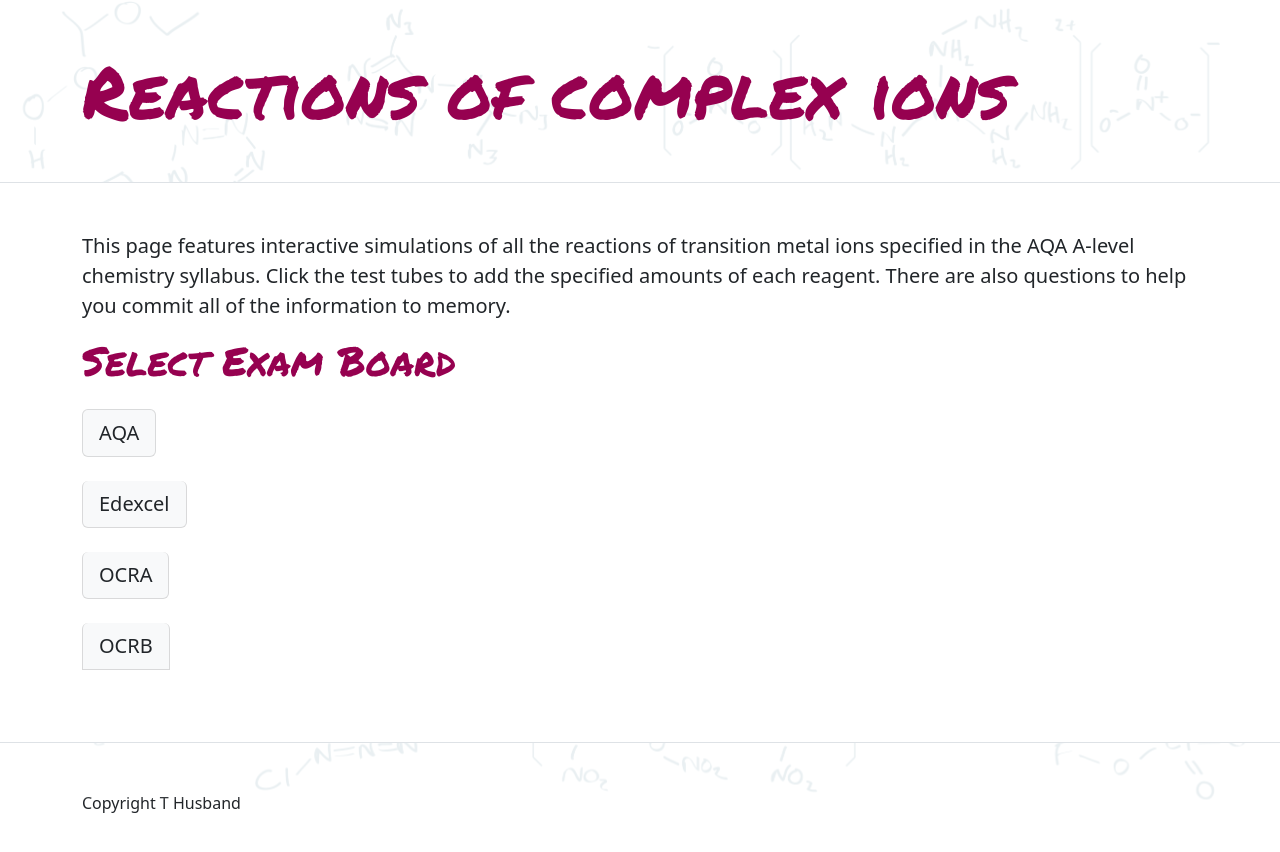
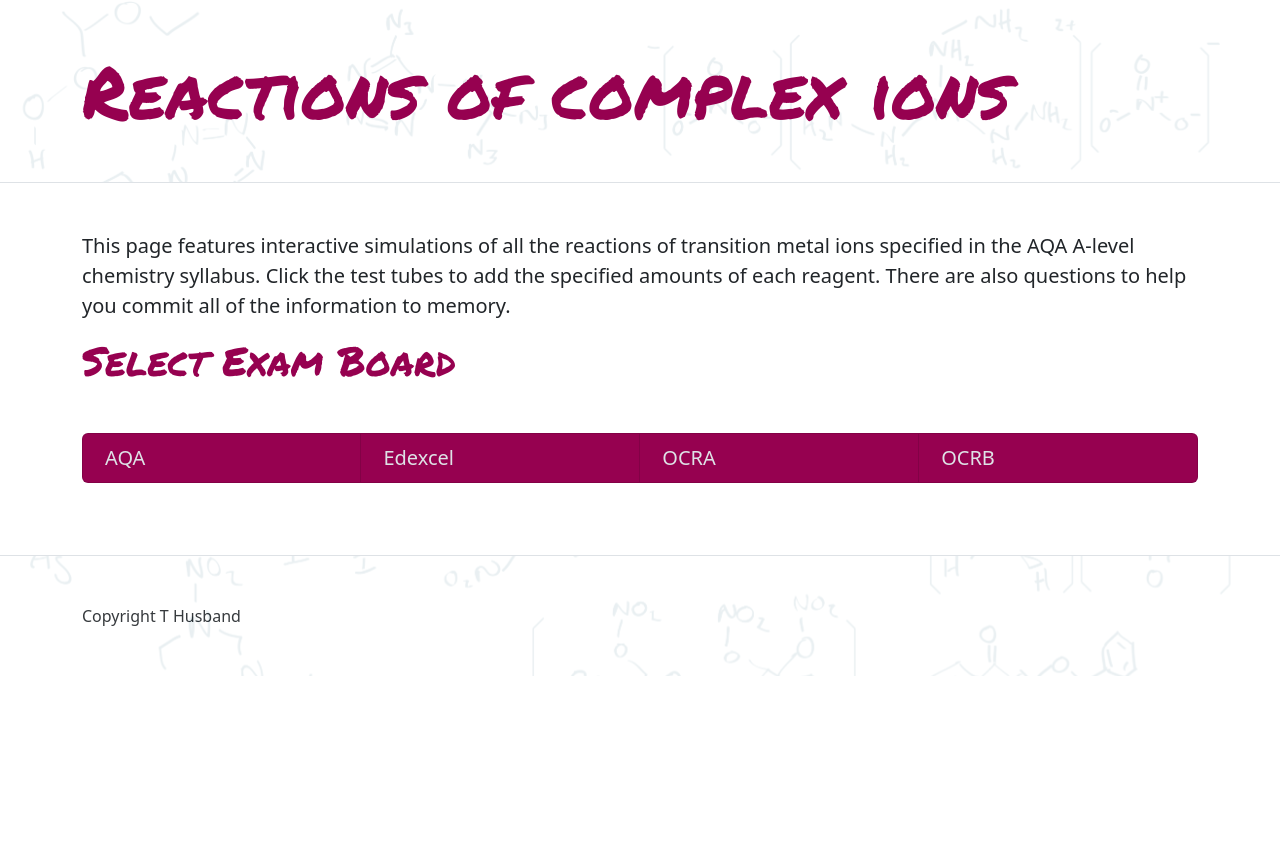
Before and after one commit to thusbandUK/transition-redux, a React (Create React App) app: page / in a window 1280 px wide. Shown: the top 852 px of the page. After the commit the page ends 800 px from the top, so only its background shows below. Built offline with nearby package versions, Linux system fonts and the light colour scheme.

Commit message:
styling, buttons placed in a row for examboard selection, midway through color scheme update

```diff
--- a/src/features/examBoards/ExamBoards.js
+++ b/src/features/examBoards/ExamBoards.js
@@ -2,6 +2,7 @@ import React from 'react';
 import { useSelector, useDispatch } from 'react-redux';
 import { selectExamBoard } from './examBoardsSlice';
 import'../../app/App.css';
+import './examBoards.css';
 import { data } from '../../data';
 
 export function ExamBoards() {
@@ -10,14 +11,24 @@ export function ExamBoards() {
     return (
       <div>
           <h1>Select Exam Board</h1>
+          <ul className="list-group list-group-horizontal mt-5 fs-5">
           {data.examBoards.map((examBoardEntry) => (
+            <li
+              className="list-group-item  w-50"
+            >
               <button
-              className="list-group mt-4 fs-5 list-group-item bg-light"
+              className="d-block text-decoration-none"
               onClick={() => dispatch(selectExamBoard({examBoard: examBoardEntry}))}
               >
                   {examBoardEntry}
               </button>
+            </li>
           ))}
+          </ul>
       </div>
     );
   }
+
+  //className="list-group mt-4 fs-5 list-group-item bg-light"
+
+  //bg-light
--- /dev/null
+++ b/src/features/examBoards/examBoards.css
@@ -0,0 +1,26 @@
+/* Variables
+:root {
+    --primary: #960150;
+    --primaryText: rgb(43, 43, 43);
+    --greyLight: #dee2e6;
+    --greyDark: #999;
+  }
+*/
+li {
+    color: var(--primary) !important;
+    background-color: var(--primary) !important;
+
+  }
+
+  li:hover {
+    background-color: var(--greyLight) !important;
+  }
+
+  button {
+    color: var(--greyLight) !important;
+  }
+
+  button:hover {
+    color: var(--primaryText) !important;
+    opacity: .7;
+  }
```
Also changed, not shown: src/features/menu/Menu.js (+11 -76 lines), 1 other file (tests, documents, lock files or other folders).
